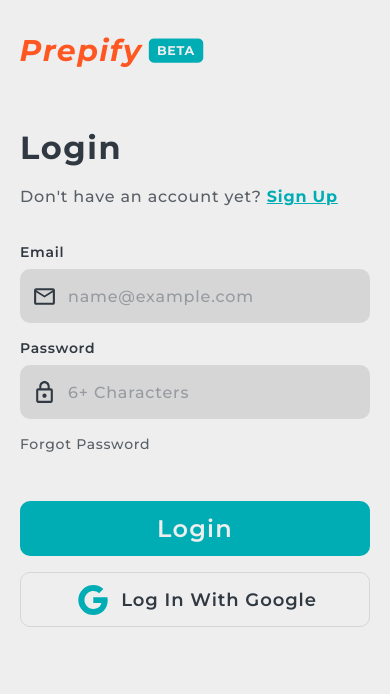
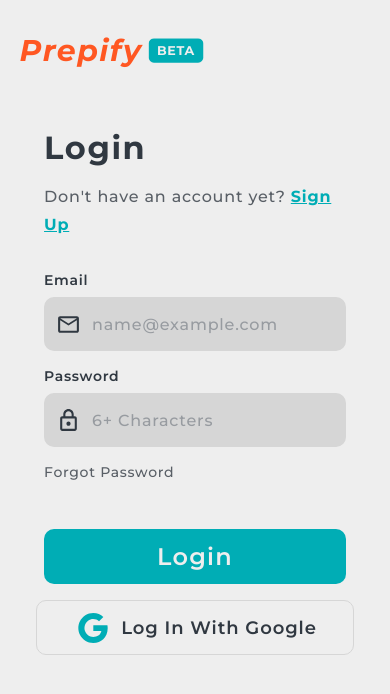
Before and after one commit to jclind/perpify, a React (Create React App) app: page /login in a window 390 px wide. Shown: the top 694 px of the page. Built offline with nearby package versions, Linux system fonts and the light colour scheme; no server answers.

Commit message:
build: add mobile signup testing process

```diff
--- a/src/Components/Form/FormStyles.scss
+++ b/src/Components/Form/FormStyles.scss
@@ -8,8 +8,9 @@
   .form {
     display: flex;
     flex-direction: column;
-    width: 100vw;
+    width: 95%;
     max-width: 350px;
+    margin: 0 auto;
     .title {
       padding-bottom: 1rem;
     }
```
Also changed, not shown: 2 other files (tests, documents, lock files or other folders).
